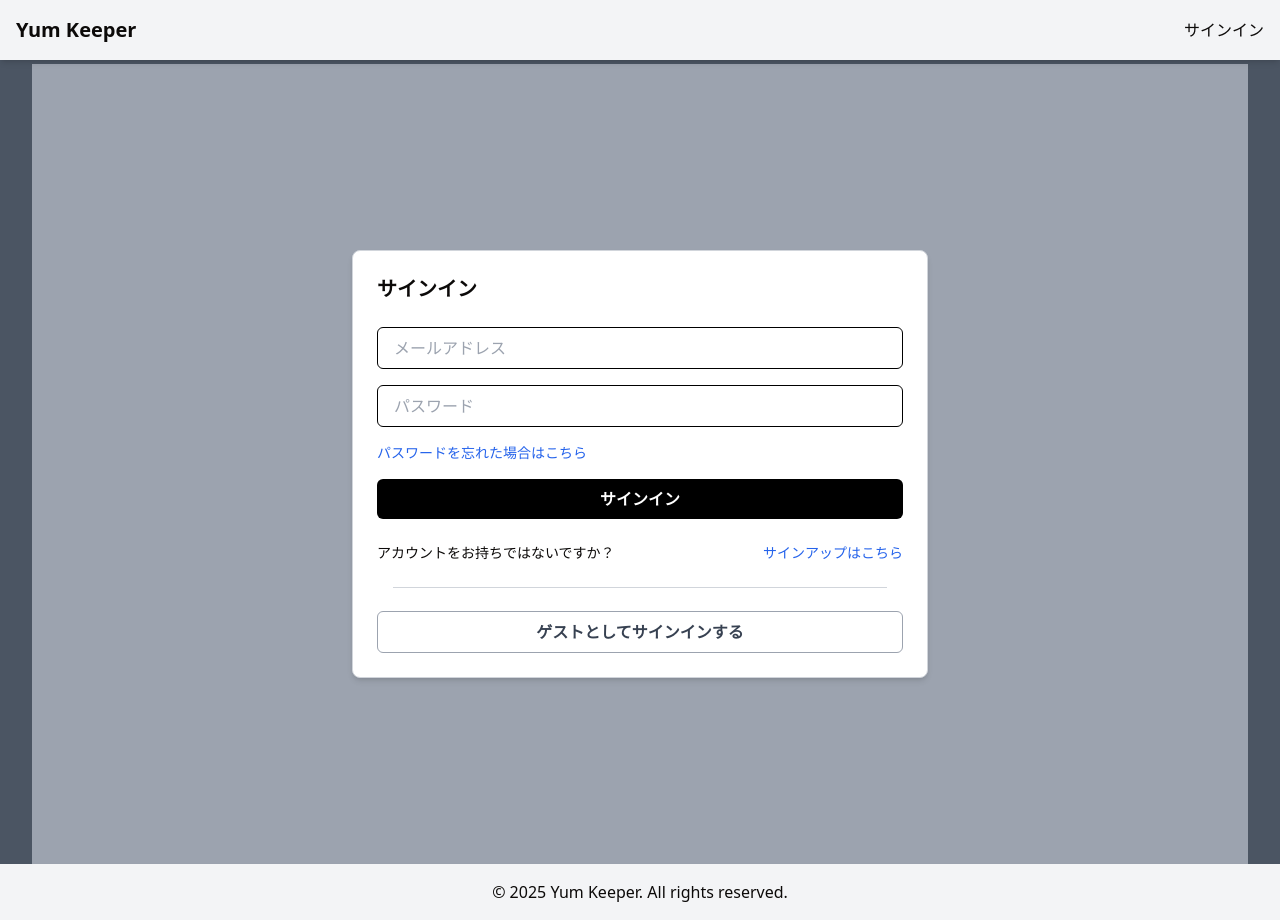
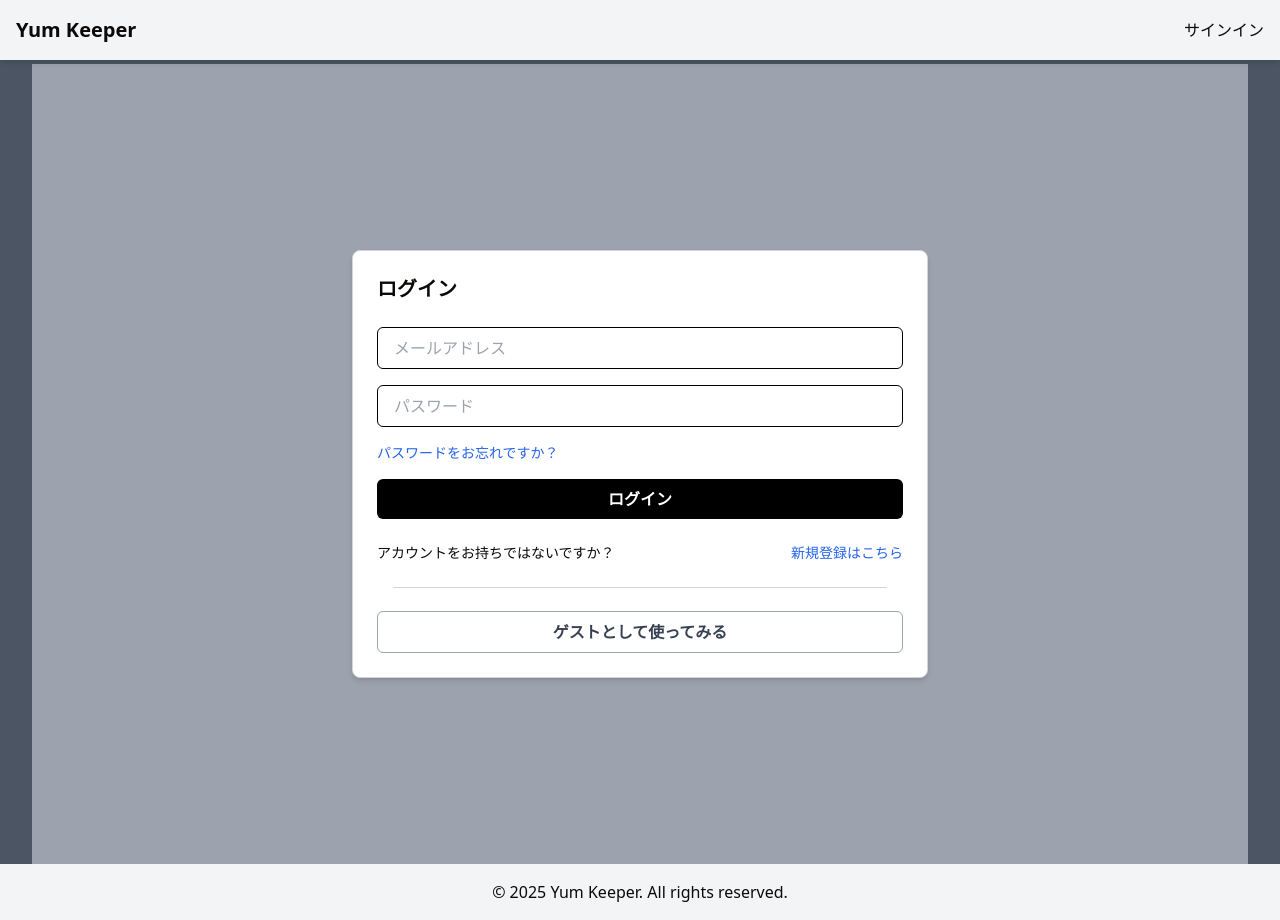
Before and after one commit to y4tk8/yumkeeper_frontend, a Next.js app: page /signin in a window 1280 px wide. Built offline with nearby package versions, Linux system fonts and the light colour scheme; no server answers.

Commit message:
chore: サインインのエラーハンドルとAPIレスポンスの型定義を追加 #113

```diff
--- a/src/app/(auth)/signin/page.tsx
+++ b/src/app/(auth)/signin/page.tsx
@@ -2,12 +2,28 @@
 
 import { useState, useContext } from "react";
 import { useRouter } from "next/navigation";
+import { useClientErrorHandler } from "@/hooks/useClientErrorHandler";
 import { useErrorToast } from "@/hooks/useErrorToast";
 import { apiRequest } from "@/lib/apiClient";
 import { AuthContext } from "@/contexts/AuthContext";
+import { showSuccessToast } from "@/components/ui/shadcn/sonner";
 import Link from "next/link";
 import InputField from "@/components/ui/InputField";
 import Button from "@/components/ui/Button";
+
+interface SignInResponse {
+  data: {
+    id: number;
+    email: string;
+    username: string | null;
+    allow_password_change: boolean;
+    is_deleted: boolean;
+    role: string;
+    last_login_at: string | null;
+    provider: string;
+    uid: string;
+  }
+}
 
 export default function SingInPage() {
   useErrorToast(); // 未認証でリダイレクトされてきた場合 -> エラートースト表示
@@ -15,8 +31,10 @@ export default function SingInPage() {
   const [email, setEmail] = useState("");
   const [password, setPassword] = useState("");
   const [isSubmitting, setIsSubmitting] = useState(false);
+
   const authContext = useContext(AuthContext);
   const router = useRouter();
+  const { handleClientError } = useClientErrorHandler();
 
   // サインイン処理
   const handleSubmit = async (e: React.FormEvent<HTMLFormElement>) => {
@@ -26,23 +44,30 @@ export default function SingInPage() {
     setIsSubmitting(true);
 
     try {
-      const { data, headers } = await apiRequest("/api/v1/auth/sign_in", "POST", { email, password });
+      const res = await apiRequest<SignInResponse>("/api/v1/auth/sign_in", "POST", { email, password });
 
-      // サインイン成功で Devise Token Auth の認証情報がレスポンスヘッダーに返る
-      // 毎回のAPIリクエストで使えるよう Context に追加
-      authContext?.setAuthHeaders({
-        accessToken: headers.get("access-token") || "",
-        client: headers.get("client") || "",
-        uid: headers.get("uid") || "",
-      });
+      if (res.ok) {
+        // サインイン成功 -> Devise Token Auth の認証情報がレスポンスヘッダーに返る
+        // 毎回のAPIリクエストで使えるよう Context に追加
+        authContext?.setAuthHeaders({
+          accessToken: res.headers.get("access-token") || "",
+          client: res.headers.get("client") || "",
+          uid: res.headers.get("uid") || "",
+        });
 
-      // サインイン成功でユーザーIDを取得と Context に追加
-      const userId = (data as { data: { id: number } }).data.id;
-      authContext?.setUserId(userId);
+        // ユーザーIDを Context に追加
+        const userId = res.data.data.id;
+        authContext?.setUserId(userId);
 
-      router.push("/");
-    } catch (error) {
-      console.error("サインインエラー", error);
+        showSuccessToast("ログインしました");
+        router.push("/");
+      } else {
+        handleClientError(res.status);
+      }
+    } catch (e) {
+      if (process.env.NODE_ENV !== "production") {
+        console.error("APIエラー:", e);
+      }
     } finally {
       setIsSubmitting(false);
     }
@@ -50,7 +75,7 @@ export default function SingInPage() {
 
   return (
     <div className="space-y-6">
-      <h2 className="text-xl font-semibold">サインイン</h2>
+      <h2 className="text-xl font-semibold">ログイン</h2>
 
       <form onSubmit={handleSubmit} className="space-y-4">
         <InputField
@@ -70,19 +95,19 @@ export default function SingInPage() {
 
         <p className="text-sm text-gray-600">
           <Link href="/password-forgot" className="text-blue-600 hover:underline">
-            パスワードを忘れた場合はこちら
+            パスワードをお忘れですか？
           </Link>
         </p>
 
         <Button type="submit" fullWidth disabled={isSubmitting}>
-          {isSubmitting ? "処理中..." : "サインイン"}
+          {isSubmitting ? "処理中..." : "ログイン"}
         </Button>
       </form>
 
       <div className="flex justify-between text-sm">
         <span>アカウントをお持ちではないですか？</span>
         <Link href="/signup" className="text-blue-600 hover:underline">
-          サインアップはこちら
+          新規登録はこちら
         </Link>
       </div>
 
@@ -92,7 +117,7 @@ export default function SingInPage() {
       </div>
 
       <Button type="button" variant="outline" fullWidth>
-        ゲストとしてサインインする
+        ゲストとして使ってみる
       </Button>
     </div>
   );
```
